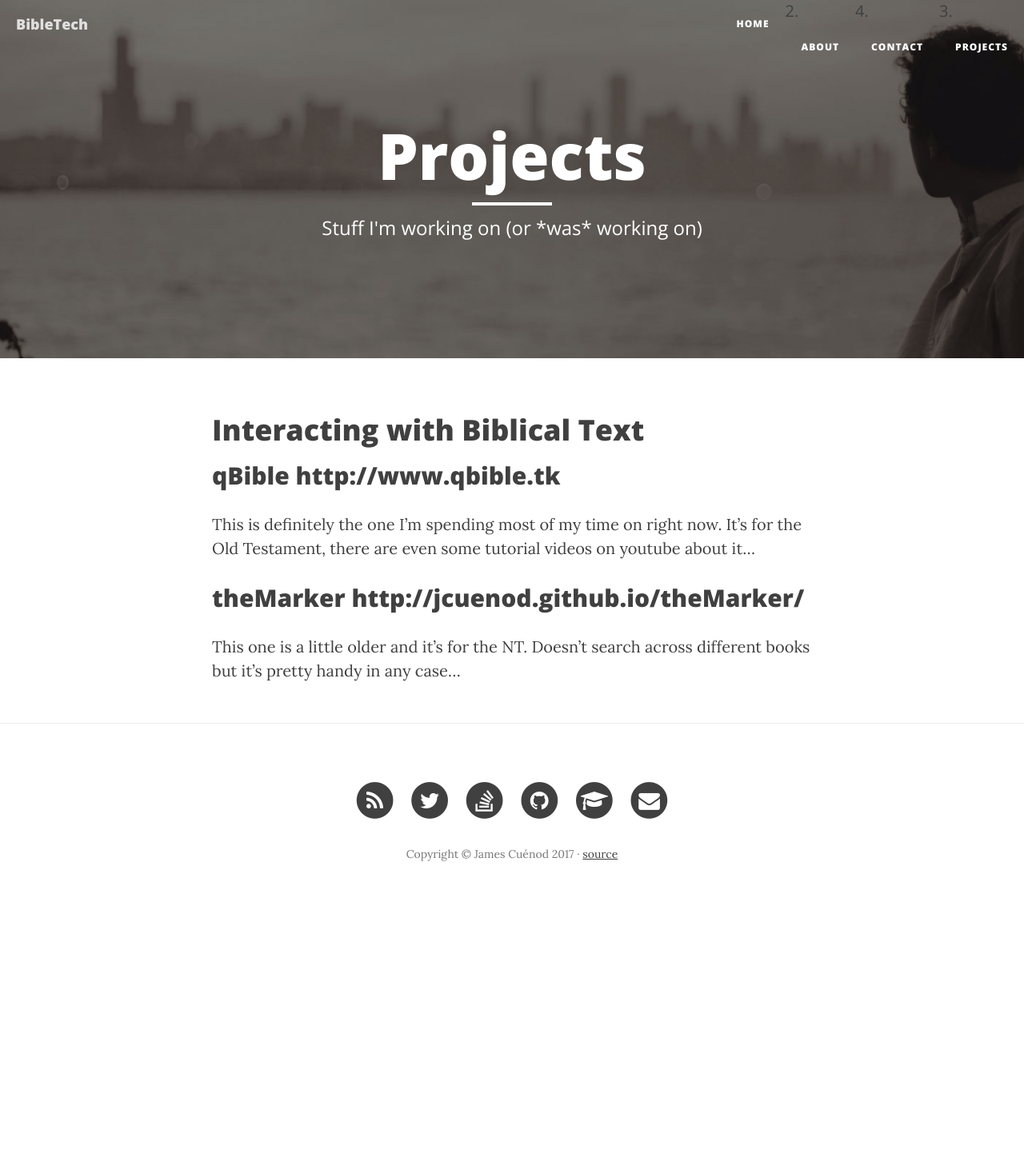
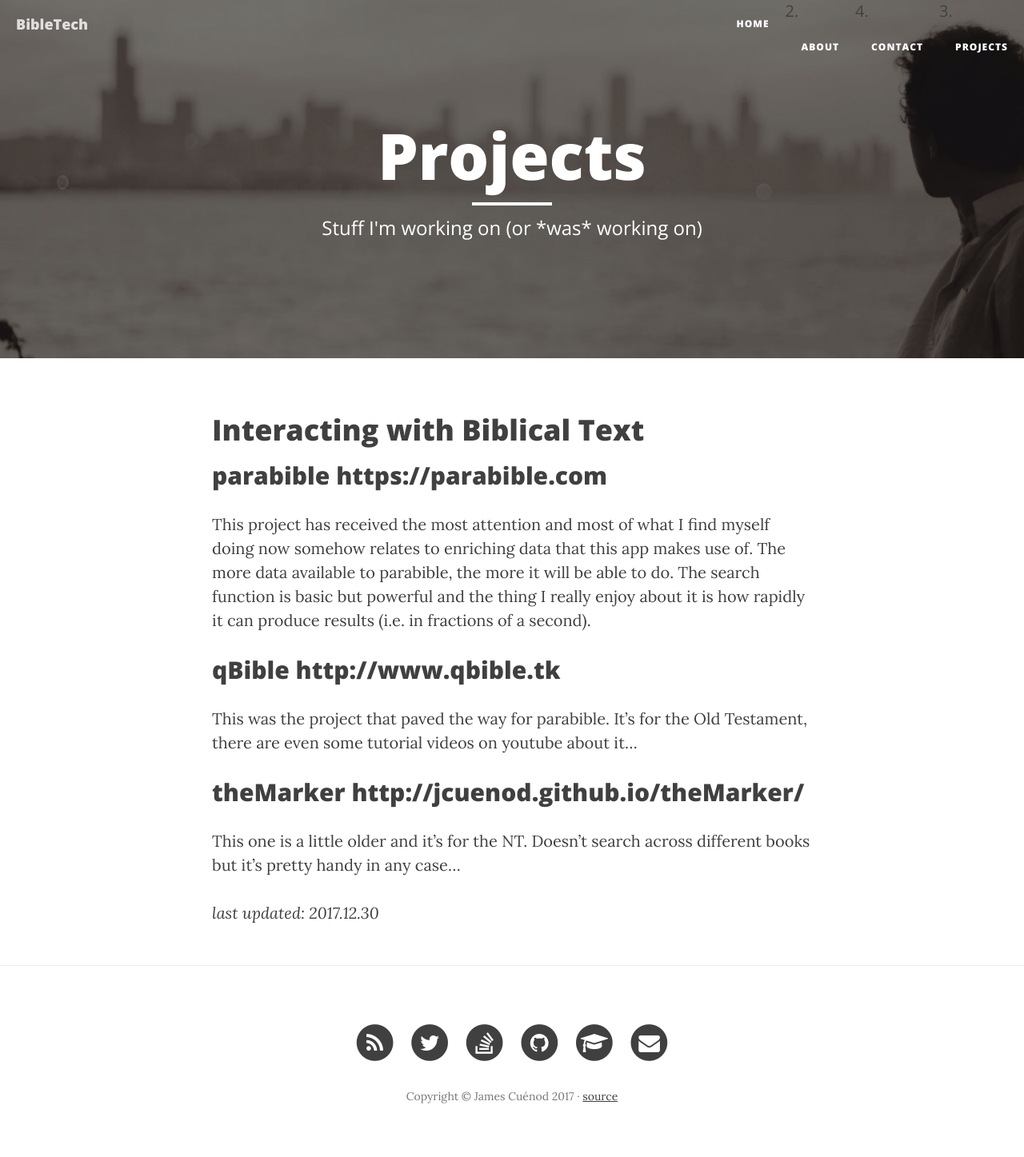
Before and after one commit to jcuenod/bibletech, a Jekyll site: the page built from projects.md, in a window 1280 px wide. Shown: the whole page at 80% size. Built offline with Jekyll 4.4.1, drawn with Linux system fonts in a browser that asks for light colours; nearby versions of some CDN libraries; before the commit the page ends 1144 px from its top, so only the background shows below that.

Commit message:
Updated projects page

```diff
--- a/projects.md
+++ b/projects.md
@@ -8,10 +8,17 @@
 
 # Interacting with Biblical Text
 
+## parabible <https://parabible.com>
+
+This project has received the most attention and most of what I find myself doing now somehow relates to enriching data that this app makes use of. The more data available to parabible, the more it will be able to do. The search function is basic but powerful and the thing I really enjoy about it is how rapidly it can produce results (i.e. in fractions of a second).
+
 ## qBible <http://www.qbible.tk>
 
-This is definitely the one I'm spending most of my time on right now. It's for the Old Testament, there are even some tutorial videos on youtube about it...
+This was the project that paved the way for parabible. It's for the Old Testament, there are even some tutorial videos on youtube about it...
 
 ## theMarker <http://jcuenod.github.io/theMarker/>
 
 This one is a little older and it's for the NT. Doesn't search across different books but it's pretty handy in any case...
+
+
+*last updated: 2017.12.30*
```
